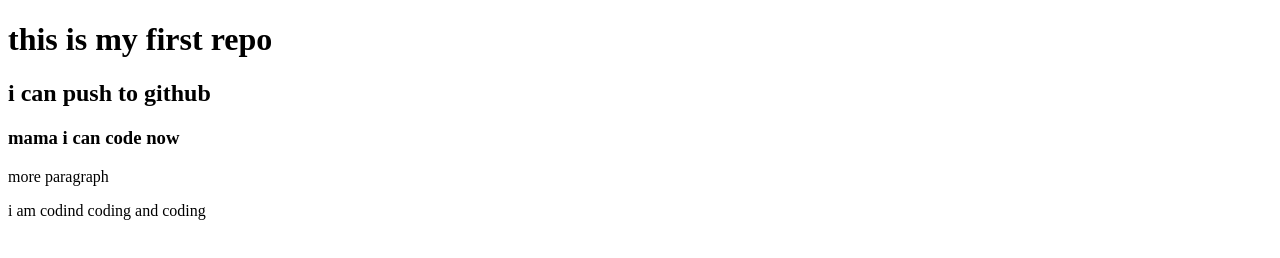
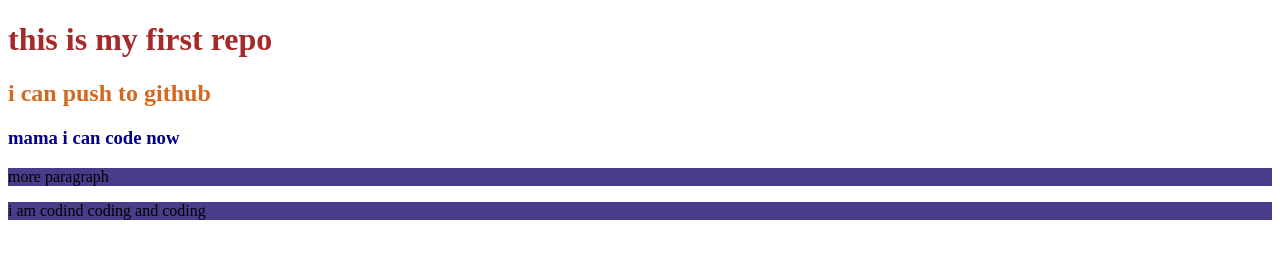
Before and after one commit to sadmanalam142/my-first-repo, a plain HTML site: page index.html in a window 1280 px wide. Drawn offline with Linux system fonts and the light colour scheme.

Commit message:
added color

```diff
--- a/index.html
+++ b/index.html
@@ -5,6 +5,7 @@
     <meta http-equiv="X-UA-Compatible" content="IE=edge">
     <meta name="viewport" content="width=device-width, initial-scale=1.0">
     <title>my first repo</title>
+    <link rel="stylesheet" href="style.css">
 </head>
 <body>
     <h1>this is my first repo</h1>
--- /dev/null
+++ b/style.css
@@ -0,0 +1,12 @@
+h1{
+    color: brown;
+}
+h2{
+    color: chocolate;
+}
+h3{
+    color: darkblue;
+}
+p{
+    background-color: darkslateblue;
+}
```
